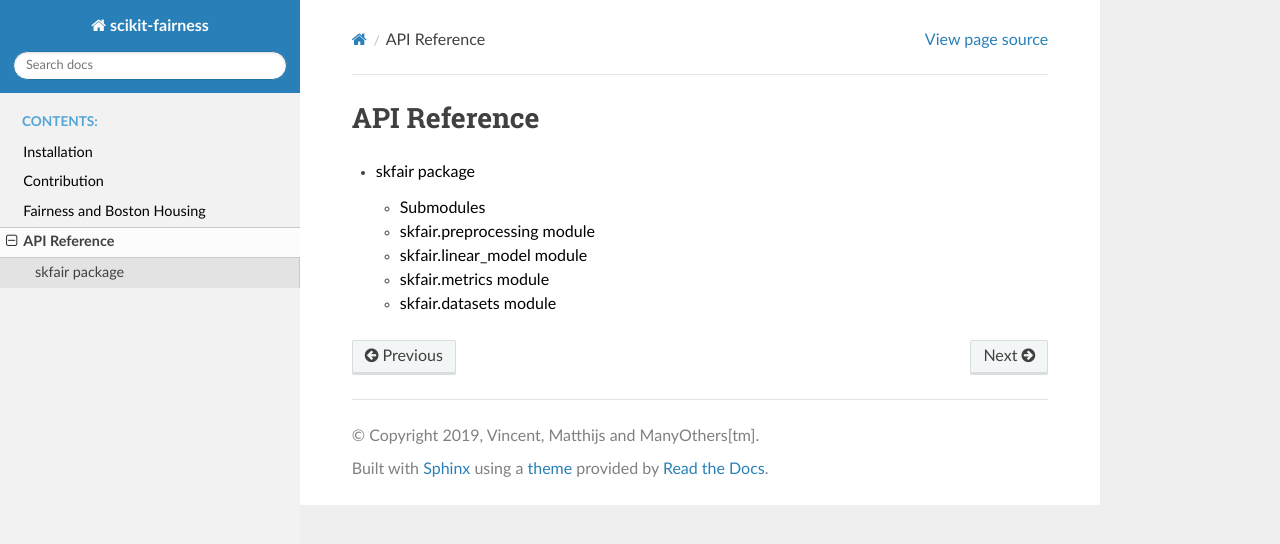
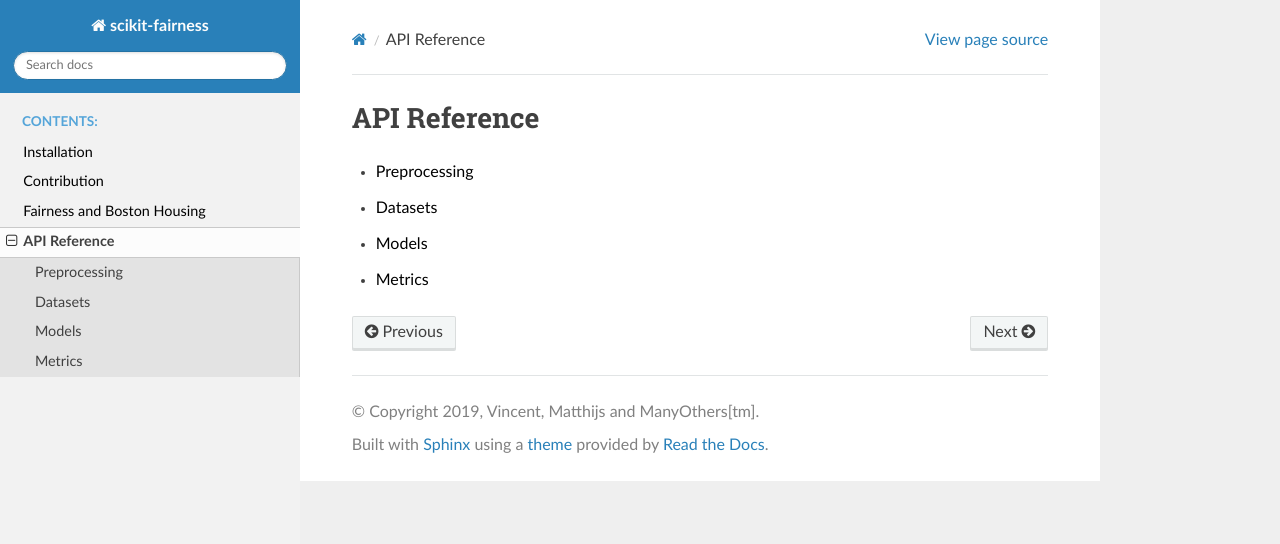
Before and after one commit to koaning/scikit-fairness, a Sphinx documentation site: the page built from doc/api/modules.rst, in a window 1280 px wide. Shown: the top 544 px of the page. Built offline with Sphinx 7.4.7 and the Read the Docs theme 2.0.0, drawn with Linux system fonts in a browser that asks for light colours.

Commit message:
local-fix

```diff
--- /dev/null
+++ b/doc/api/models.rst
@@ -0,0 +1,11 @@
+Models
+------
+
+.. automodule:: skfair.linear_model
+    :members:
+    :undoc-members:
+    :show-inheritance:
+
+.. toctree::
+   :maxdepth: 4
+   :caption: Contents:
--- a/doc/api/modules.rst
+++ b/doc/api/modules.rst
@@ -1,7 +1,10 @@
 API Reference
-======
+=============
 
 .. toctree::
    :maxdepth: 4
 
-   API Reference
+   preprocessing
+   datasets
+   models
+   metrics
--- a/doc/index.rst
+++ b/doc/index.rst
@@ -74,5 +74,4 @@ Usage
    install
    contribution
    fairness_boston_housing.ipynb
-
    api/modules
```
Also changed, not shown: doc/api/API Reference.rst (deleted, +0 -41 lines), doc/api/datasets.rst (added, +11 -0 lines), doc/api/metrics.rst (added, +11 -0 lines), doc/api/preprocessing.rst (added, +11 -0 lines), 3 other files.
